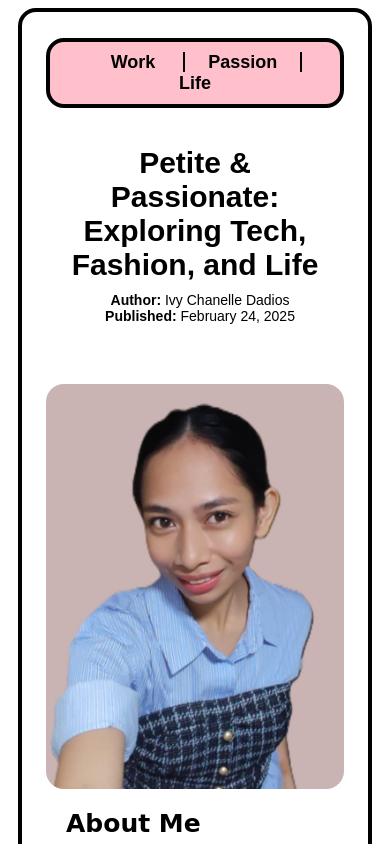
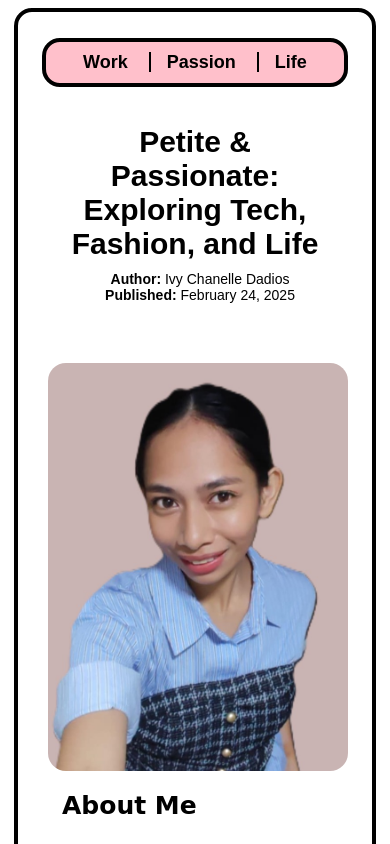
Before and after one commit to missdadios/html3, a plain HTML site: page index.html in a window 390 px wide. Shown: the top 844 px of the page. Drawn offline with Linux system fonts and the light colour scheme.

Commit message:
Update style.css

```diff
--- a/style.css
+++ b/style.css
@@ -258,10 +258,7 @@ margin-bottom: 20px;
 
 @media all and (max-width: 600px) {
 
-  body {
-  margin-left: 28px;
-  margin-right: 28px;
-}
+
 
     h1 {
     font-size: 40px;
@@ -296,11 +293,19 @@ margin-bottom: 20px;
 
 }
 
+
+@media all and (max-width: 457px) {
+ nav ul li {
+  padding-right: 1px;
+  padding-left: 1px;
+}
+}
+
 @media all and (max-width: 412px) {
 
   body {
-  margin-left: 18px;
-  margin-right: 18px;
+  margin-left: 14px;
+  margin-right: 14px;
 }
   h1 {
     font-size: 30px;
@@ -328,12 +333,6 @@ margin-bottom: 20px;
     margin-right: auto;
   }
 
-
-
-
-
-
-
   #funFactButton {
     font-size: 14px;
     padding: 6px 12px;
@@ -349,23 +348,9 @@ margin-bottom: 20px;
 }
 
 
-
-
-
-
-
-
-
-
-
 @media all and (max-width: 383px) {
   body {
-  margin-left: 18px;
-  margin-right: 18px;
-}
-
-nav ul li {
-  padding-right: 1px;
-  padding-left: 1px;
+  margin-left: 10px;
+  margin-right: 10px;
 }
 }
```
